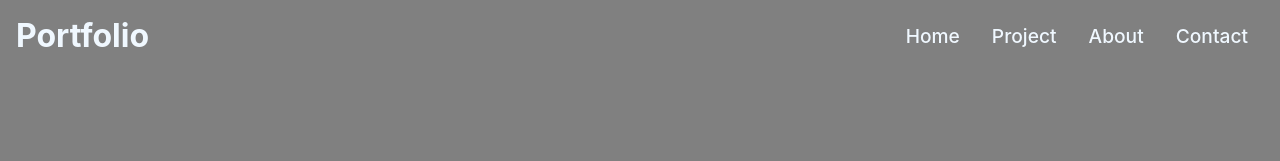
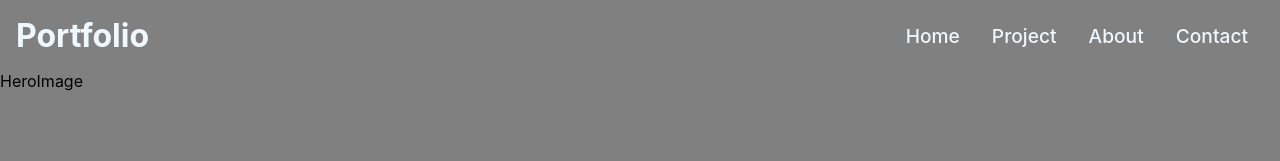
Before and after one commit to Gyanendra-333/my-portfolio, a React (Create React App) app: page / in a window 1280 px wide. Shown: the top 161 px of the page. Built offline with nearby package versions, Linux system fonts and the light colour scheme.

Commit message:
HeroImage

```diff
--- /dev/null
+++ b/src/components/HeroImage.js
@@ -0,0 +1,10 @@
+import React from 'react';
+import "./HeroImage.css";
+
+function HeroImage() {
+    return (
+        <div>HeroImage</div>
+    );
+}
+
+export default HeroImage;
--- a/src/routes/Home.js
+++ b/src/routes/Home.js
@@ -1,11 +1,12 @@
 import React from 'react';
 import Navbar from '../components/Navbar';
+import HeroImage from '../components/HeroImage';
 
 function Home() {
     return (
         <div>
             <Navbar />
-
+            <HeroImage />
         </div>
     );
 }
```
Also changed, not shown: src/components/HeroImage.css (added).
